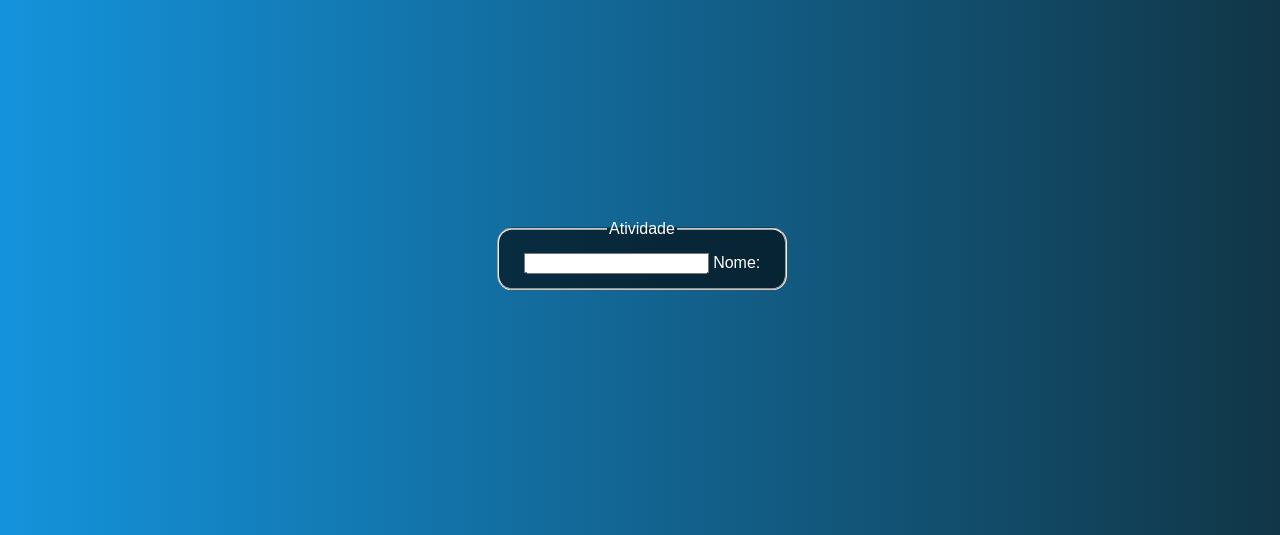
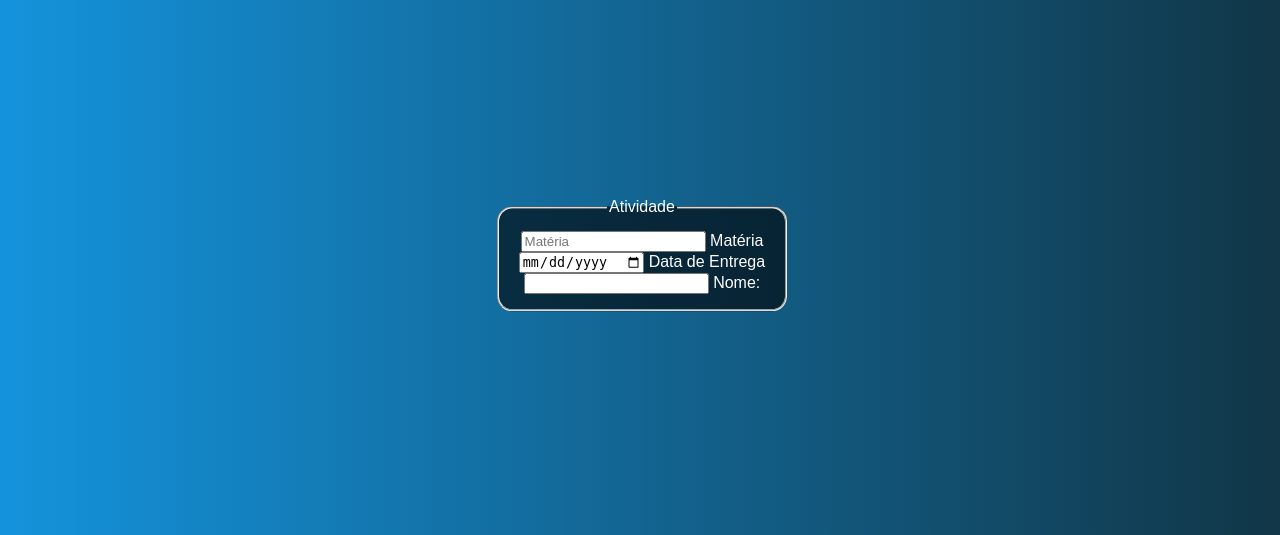
Before and after one commit to Aleffy-Discente/Projeto-AFM, a PHP site: page /home.php in a window 1280 px wide. Shown: the part 145-680 px from the top of the page. Run offline with PHP 8.4, Linux system fonts and the light colour scheme.

Commit message:
Colocando as br

```diff
--- a/home.php
+++ b/home.php
@@ -33,6 +33,14 @@
     <fieldset class="Box">
         <legend>Atividade</legend>
         <div class="inputBox">
+            <input type="text" placeholder="Matéria" name="nome">
+            <label for="nome">Matéria</label>
+            <br>
+            <div class="inputBox">
+            <input type="date" name="data_Cad">
+            <label for="nome">Data de Entrega</label>
+            <br>
+            <div class="inputBox">
             <input type="text" id="nome" name="nome">
             <label for="nome">Nome:</label>
         </div>
```
